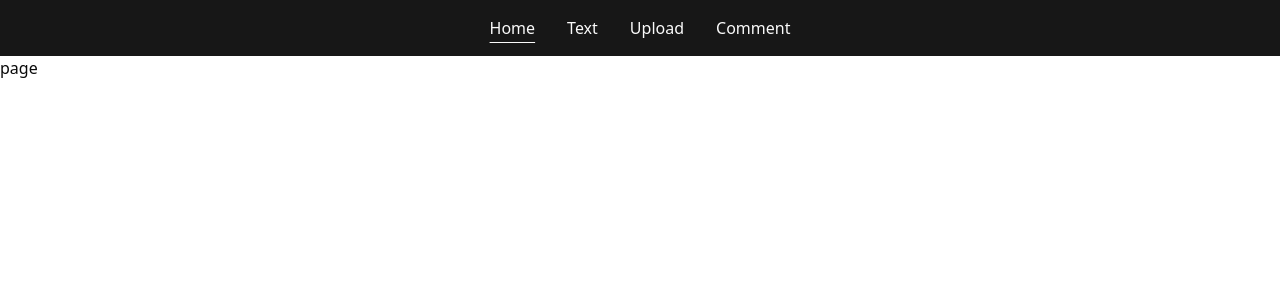
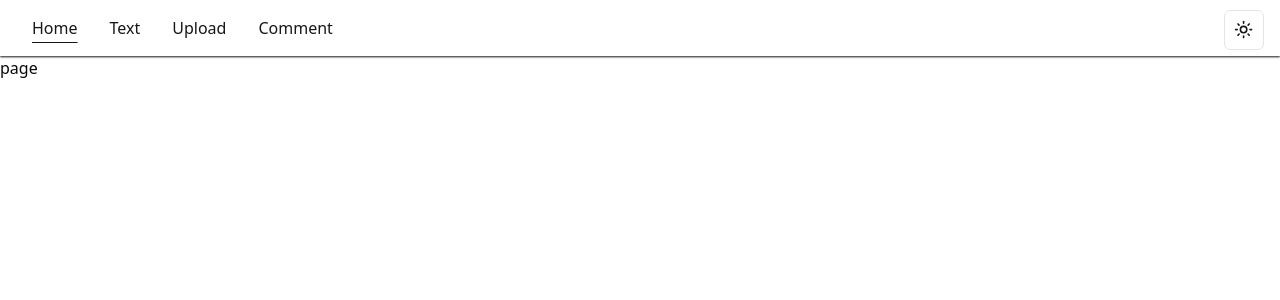
Before and after one commit to KashifKhn/Toxi_Scan, a Next.js app: page / in a window 1280 px wide. Shown: the top 300 px of the page. Built offline with nearby package versions, Linux system fonts and the light colour scheme.

Commit message:
refactor: Update Navbar component to include ThemeToggle for theme toggling

```diff
--- a/src/components/Navbar.tsx
+++ b/src/components/Navbar.tsx
@@ -1,13 +1,17 @@
 import React from "react";
 import NavLink from "./NavLink";
+import ThemeToggle from "./ThemeToggle";
 
 const Navbar = () => {
   return (
-    <nav className="bg-primary text-primary-foreground flex justify-center px-4">
+    <nav className="bg- text-primary flex justify-center px-4 shadow-sm op shadow-primary">
       <NavLink href="/">Home</NavLink>
       <NavLink href="/text">Text</NavLink>
       <NavLink href="/upload">Upload</NavLink>
       <NavLink href="/comment-">Comment</NavLink>
+      <div className="ml-auto text-primary my-auto pt-1">
+        <ThemeToggle />
+      </div>
     </nav>
   );
 };
```
